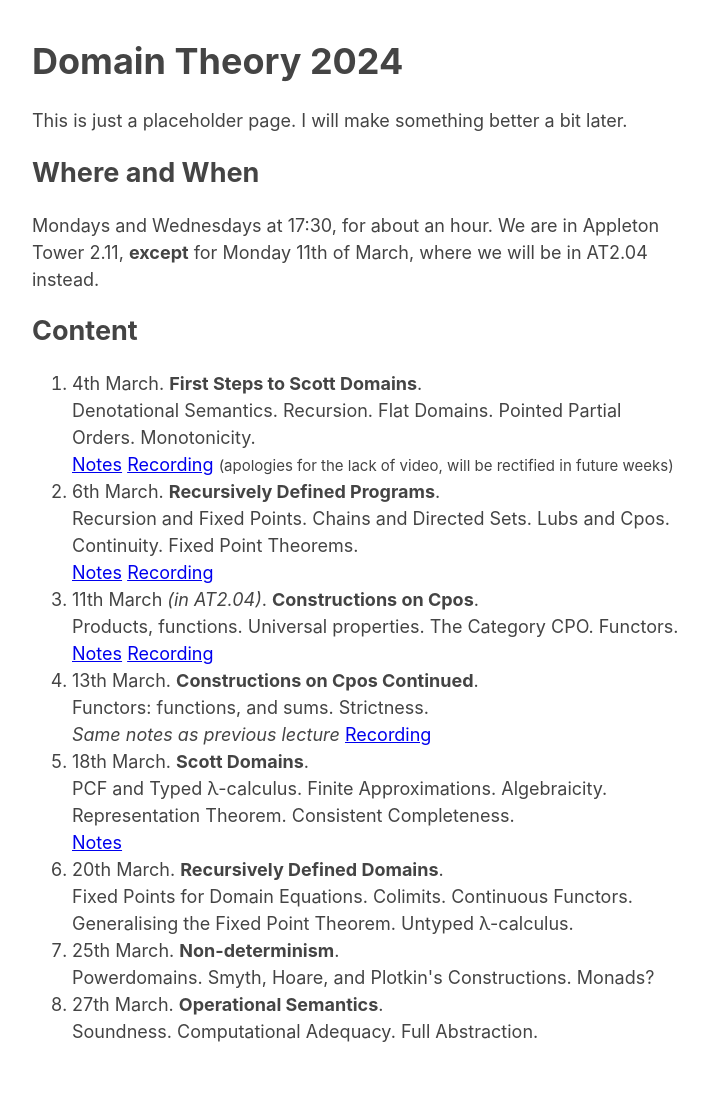
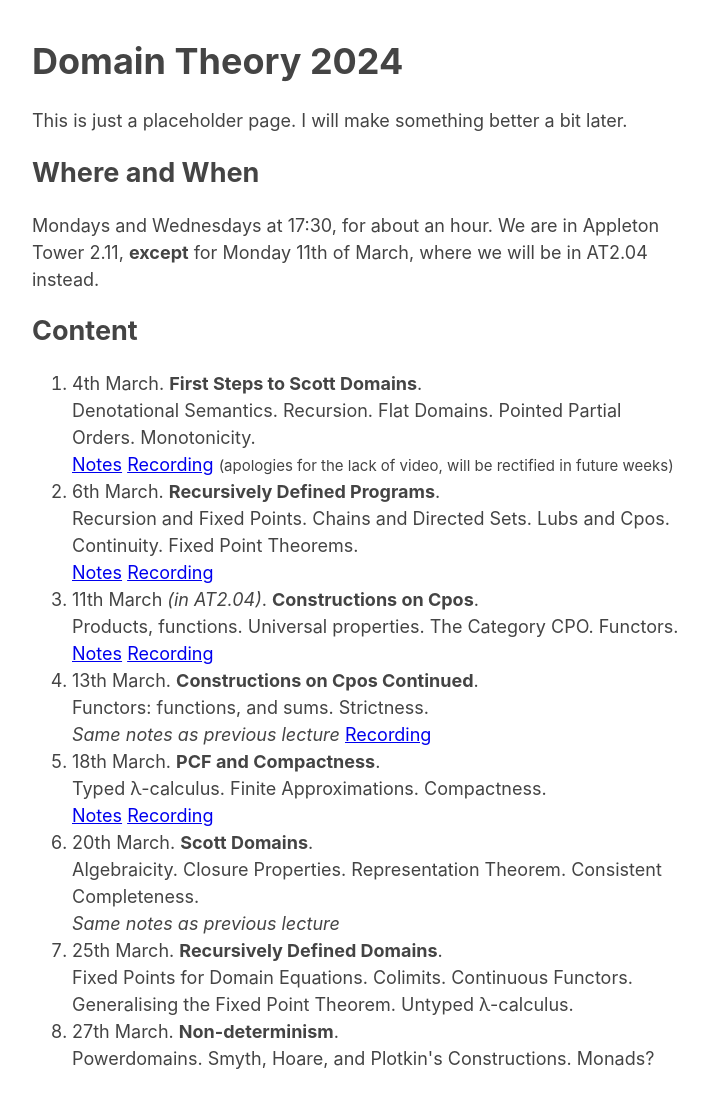
Before and after one commit to compsoc-edinburgh/typesig-website, a Jekyll site: the page pages/dt2024/index.html, which Jekyll copies as it is, in a window 1280 px wide. Shown: the whole page, without its empty margins (283-991 px from the left). Built offline with Jekyll 4.4.1, drawn with Linux system fonts in a browser that asks for light colours; before the commit the page ends 1085 px from its top, so only the background shows below that.

Commit message:
domain-theory: recording and reshuffle for lec4

```diff
--- a/pages/dt2024/index.html
+++ b/pages/dt2024/index.html
@@ -30,18 +30,22 @@ Mondays and Wednesdays at 17:30, for about an hour. We are in Appleton Tower 2.1
   <em>Same notes as previous lecture</em> <a href="https://youtu.be/BvtiN2qb0gg">Recording</a>
 </li>
 
-<li> 18th March. <b>Scott Domains</b>. <br> PCF and Typed λ-calculus. Finite Approximations. Algebraicity. Representation Theorem. Consistent Completeness.<br>
-  <a href="n4.pdf">Notes</a>
+<li> 18th March. <b>PCF and Compactness</b>. <br> Typed λ-calculus. Finite Approximations. Compactness. <br>
+  <a href="n4.pdf">Notes</a>  <a href="https://youtu.be/KhOdv0P4pUU">Recording</a>
+</li>
+<li> 20th March. <b>Scott Domains</b>. <br> Algebraicity. Closure Properties. Representation Theorem. Consistent Completeness.<br>
+  <em>Same notes as previous lecture</em>
 </li>
 
-<li> 20th March. <b>Recursively Defined Domains</b>. <br> Fixed Points for Domain Equations. Colimits. Continuous Functors. Generalising the Fixed Point Theorem. Untyped λ-calculus.
+<li> 25th March. <b>Recursively Defined Domains</b>. <br> Fixed Points for Domain Equations. Colimits. Continuous Functors. Generalising the Fixed Point Theorem. Untyped λ-calculus. <br/>
+
 </li>
 
-<li> 25th March. <b>Non-determinism</b>. <br> Powerdomains. Smyth, Hoare, and Plotkin's Constructions. Monads?
+<li> 27th March. <b>Non-determinism</b>. <br> Powerdomains. Smyth, Hoare, and Plotkin's Constructions. Monads?
 </li>
 
-<li> 27th March. <b>Operational Semantics</b>. <br> Soundness. Computational Adequacy. Full Abstraction.
-</li>
+<!-- <li> 27th March. <b>Operational Semantics</b>. <br> Soundness. Computational Adequacy. Full Abstraction.
+</li>-->
 </ol>
 
 
```
